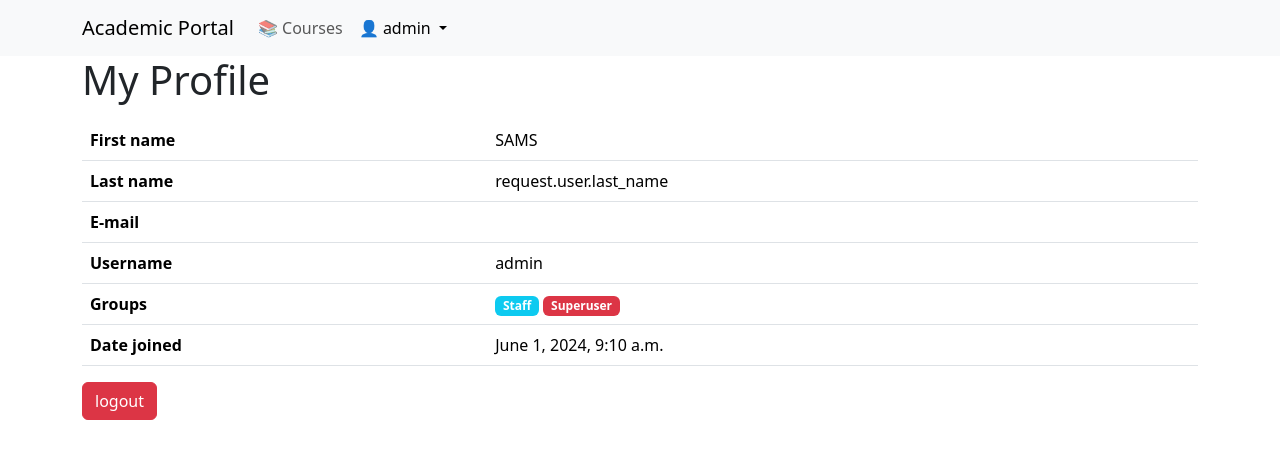
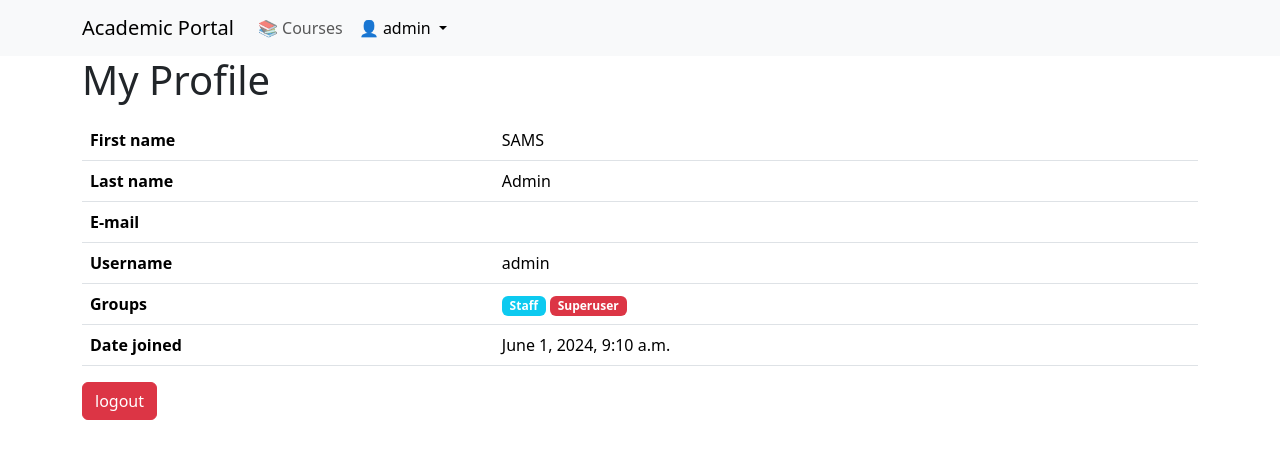
Before and after one commit to iserk/student_events, a Django app: page /user/profile/ in a window 1280 px wide. Shown: the top 459 px of the page. Run offline with Django 5.2, Linux system fonts and the light colour scheme; a user stored in the database is signed in.

Commit message:
Fixed profile page

```diff
--- a/app/core/templates/core/profile.html
+++ b/app/core/templates/core/profile.html
@@ -13,7 +13,7 @@
     </tr>
     <tr>
       <th scope="row">Last name</th>
-      <td>request.user.last_name</td>
+      <td>{{ request.user.last_name }}</td>
     </tr>
     <tr>
       <th scope="row">E-mail</th>
```
